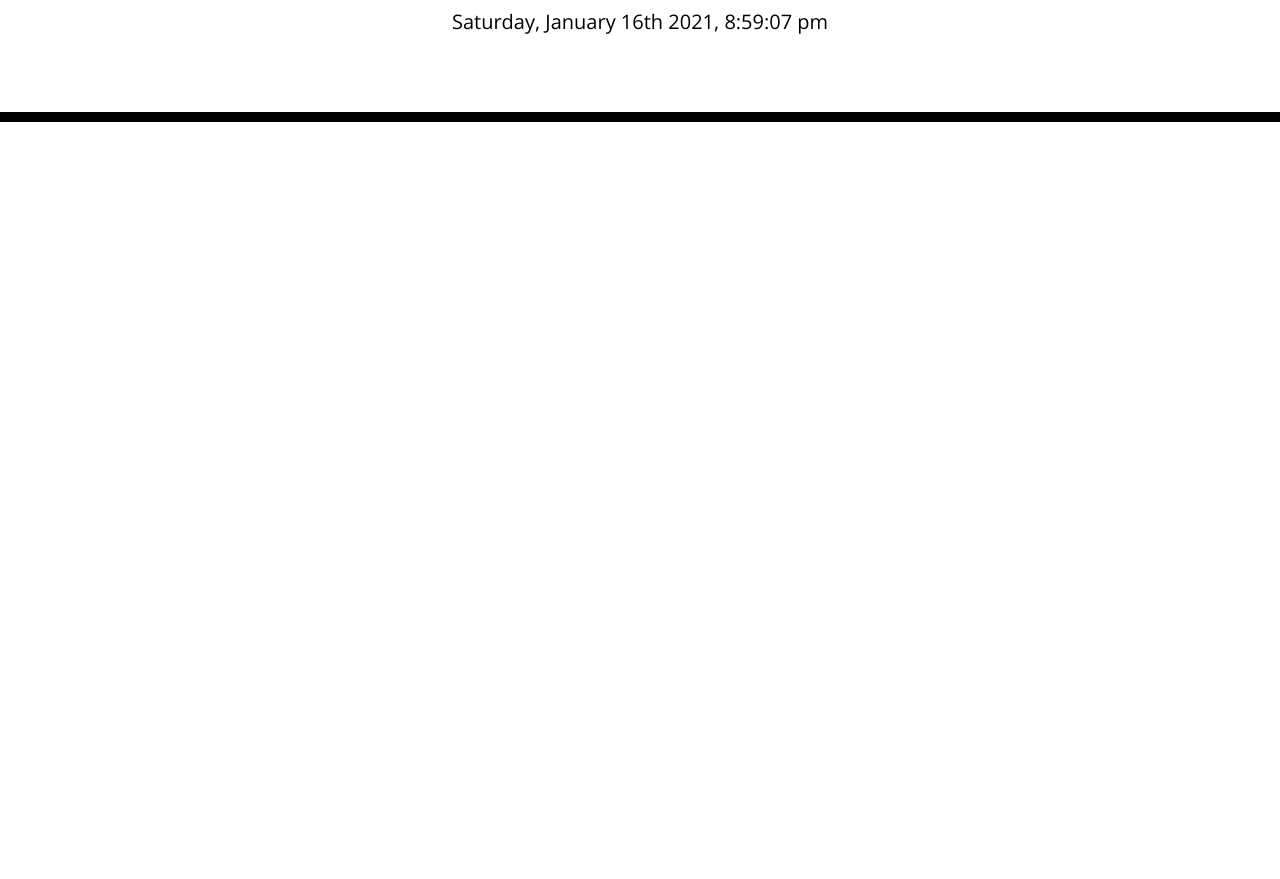
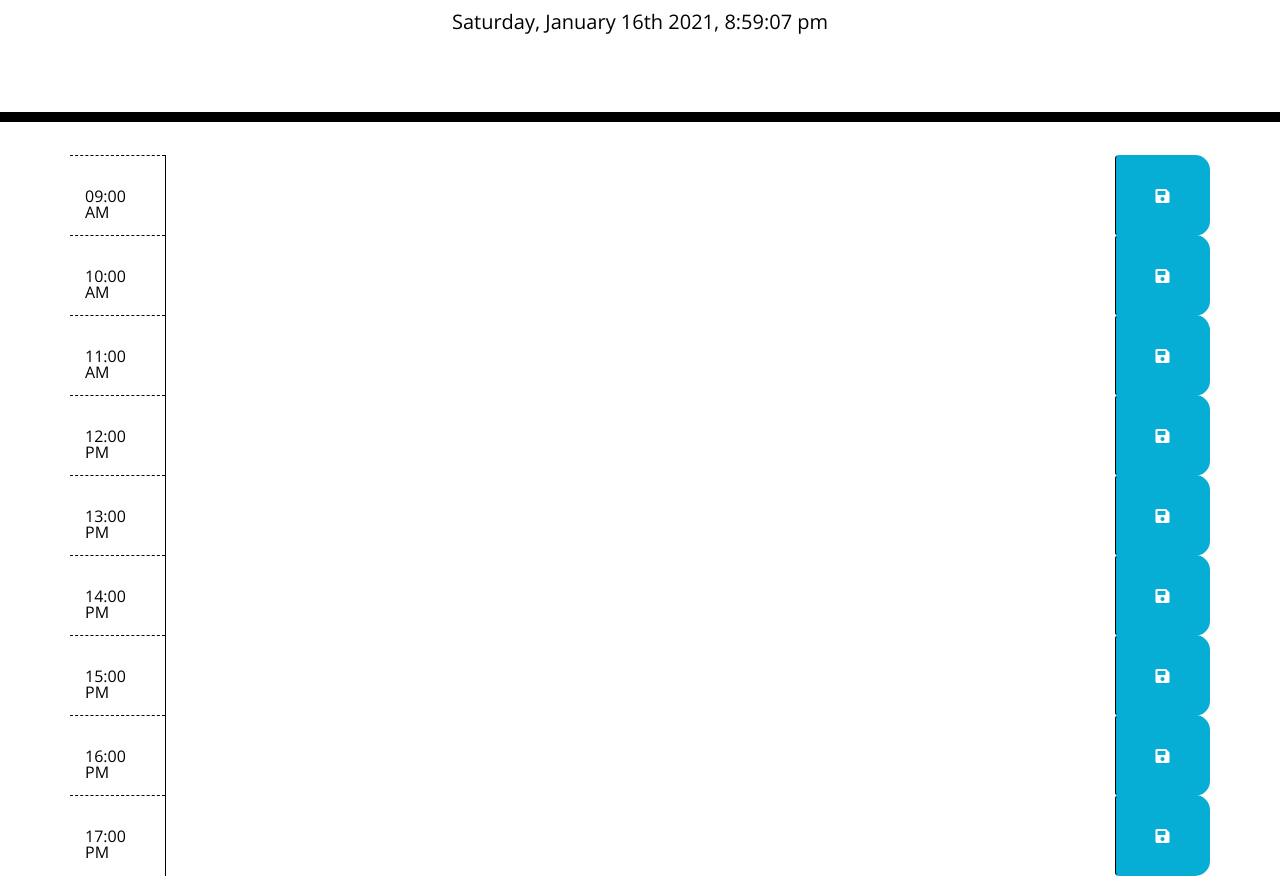
Before and after one commit to oliviaowen1/Work_Day_Planner, a plain HTML site: page Develop/index.html in a window 1280 px wide. Shown: the part 182-1061 px from the top of the page. Before the commit the page ends 800 px from the top, so only its background shows below. Drawn offline with nearby package versions, Linux system fonts and the light colour scheme.

Commit message:
Added timeblocks for the day

```diff
--- a/Develop/index.html
+++ b/Develop/index.html
@@ -1,23 +1,14 @@
 <!DOCTYPE html>
 <html lang="en">
+
 <head>
   <meta charset="UTF-8" />
   <meta name="viewport" content="width=device-width, initial-scale=1.0" />
   <meta http-equiv="X-UA-Compatible" content="ie=edge" />
-    <link
-      rel="stylesheet"
-      href="https://stackpath.bootstrapcdn.com/bootstrap/4.3.1/css/bootstrap.min.css"
-    />
-    <link
-      rel="stylesheet"
-      href="https://use.fontawesome.com/releases/v5.8.1/css/all.css"
-      integrity="sha384-50oBUHEmvpQ+1lW4y57PTFmhCaXp0ML5d60M1M7uH2+nqUivzIebhndOJK28anvf"
-      crossorigin="anonymous"
-    />
-    <link
-      href="https://fonts.googleapis.com/css?family=Open+Sans&display=swap"
-      rel="stylesheet"
-    />
+  <link rel="stylesheet" href="https://stackpath.bootstrapcdn.com/bootstrap/4.3.1/css/bootstrap.min.css" />
+  <link rel="stylesheet" href="https://use.fontawesome.com/releases/v5.8.1/css/all.css"
+    integrity="sha384-50oBUHEmvpQ+1lW4y57PTFmhCaXp0ML5d60M1M7uH2+nqUivzIebhndOJK28anvf" crossorigin="anonymous" />
+  <link href="https://fonts.googleapis.com/css?family=Open+Sans&display=swap" rel="stylesheet" />
   <script src="https://ajax.googleapis.com/ajax/libs/jquery/3.5.1/jquery.min.js"></script>
   <link rel="stylesheet" href="style.css" />
   <title>Work Day Scheduler</title>
@@ -30,11 +21,94 @@
     <p id="currentDay" class="lead"></p>
   </header>
   <div class="container">
-      <!-- Timeblocks go here -->
+    <!-- The timeblocks are below -->
+<!-- 9AM -->
+    <div id="9AM" class="row">
+      <div class="col-md-1 hour">
+        09:00 AM
+      </div>
+      <textarea class="col-md-10" id="9Text">
+            </textarea>
+      <button class="btn saveBtn col-md-1"><i class="fas fa-save"></i></button>
+    </div>
+    <!-- 10AM -->
+    <div id="10AM" class="row">
+      <div class="col-md-1 hour">
+        10:00 AM
+      </div>
+      <textarea class="col-md-10" id="10Text">
+            </textarea>
+      <button class="btn saveBtn col-md-1"><i class="fas fa-save"></i></button>
+    </div>
+    <!-- 11AM -->
+    <div id="11AM" class="row">
+      <div class="col-md-1 hour">
+        11:00 AM
+      </div>
+      <textarea class="col-md-10" id="11Text">
+            </textarea>
+      <button class="btn saveBtn col-md-1"><i class="fas fa-save"></i></button>
+    </div>
+    <!-- 12PM -->
+    <div id="12PM" class="row">
+      <div class="col-md-1 hour">
+        12:00 PM
+      </div>
+      <textarea class="col-md-10" id="12Text">
+            </textarea>
+      <button class="btn saveBtn col-md-1"><i class="fas fa-save"></i></button>
+    </div>
+    <!-- 13PM -->
+    <div id="13PM" class="row">
+      <div class="col-md-1 hour">
+        13:00 PM
+      </div>
+      <textarea class="col-md-10" id="13Text">
+            </textarea>
+      <button class="btn saveBtn col-md-1"><i class="fas fa-save"></i></button>
+    </div>
+    <!-- 14AM -->
+    <div id="14AM" class="row">
+      <div class="col-md-1 hour">
+        14:00 PM
+      </div>
+      <textarea class="col-md-10" id="14Text">
+            </textarea>
+      <button class="btn saveBtn col-md-1"><i class="fas fa-save"></i></button>
+    </div>
+    <!-- 15AM -->
+    <div id="15PM" class="row">
+      <div class="col-md-1 hour">
+        15:00 PM
+      </div>
+      <textarea class="col-md-10" id="15Text">
+            </textarea>
+      <button class="btn saveBtn col-md-1"><i class="fas fa-save"></i></button>
+    </div>
+    <!-- 16AM -->
+    <div id="16PM" class="row">
+      <div class="col-md-1 hour">
+        16:00 PM
+      </div>
+      <textarea class="col-md-10" id="16Text">
+            </textarea>
+      <button class="btn saveBtn col-md-1"><i class="fas fa-save"></i></button>
+    </div>
+    <!-- 17AM -->
+    <div id="17PM" class="row">
+      <div class="col-md-1 hour">
+        17:00 PM
+      </div>
+      <textarea class="col-md-10" id="17Text">
+            </textarea>
+      <button class="btn saveBtn col-md-1"><i class="fas fa-save"></i></button>
+    </div>
+
   </div>
 
   <script src="https://cdnjs.cloudflare.com/ajax/libs/jquery/3.2.1/jquery.min.js"></script>
   <script src="https://cdnjs.cloudflare.com/ajax/libs/moment.js/2.24.0/moment.min.js"></script>
   <script src="./script.js"></script>
 </body>
+
 </html>
```
Lines whose indentation alone changed are shown as unchanged.
